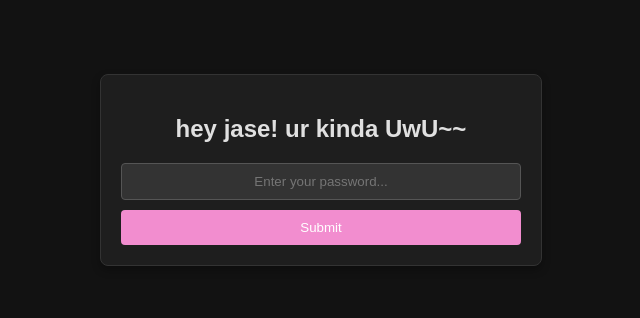
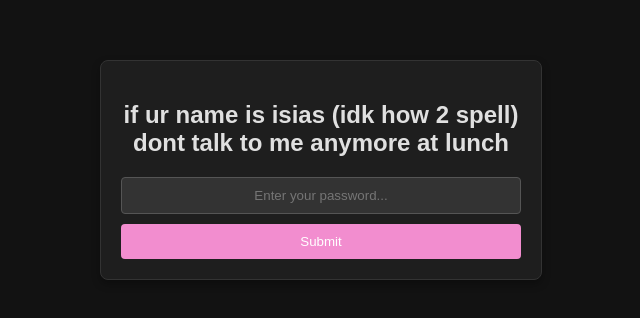
Before and after one commit to vexinity99/csshelp, a plain HTML site: page index.html in a window 1280 px wide. Shown: the part 230-548 px from the top of the page, without its empty margins (319-959 px from the left). Drawn offline with Linux system fonts and the light colour scheme.

Commit message:
Update index.html

```diff
--- a/index.html
+++ b/index.html
@@ -71,7 +71,7 @@
 <body>
 
 <div id="password-container">
-    <h2>hey jase! ur kinda UwU~~</h2>
+    <h2>if ur name is isias (idk how 2 spell) dont talk to me anymore at lunch</h2>
     <input type="password" id="password-input" placeholder="Enter your password..." />
     <button id="submit-password">Submit</button>
     <div id="button-container">
```
